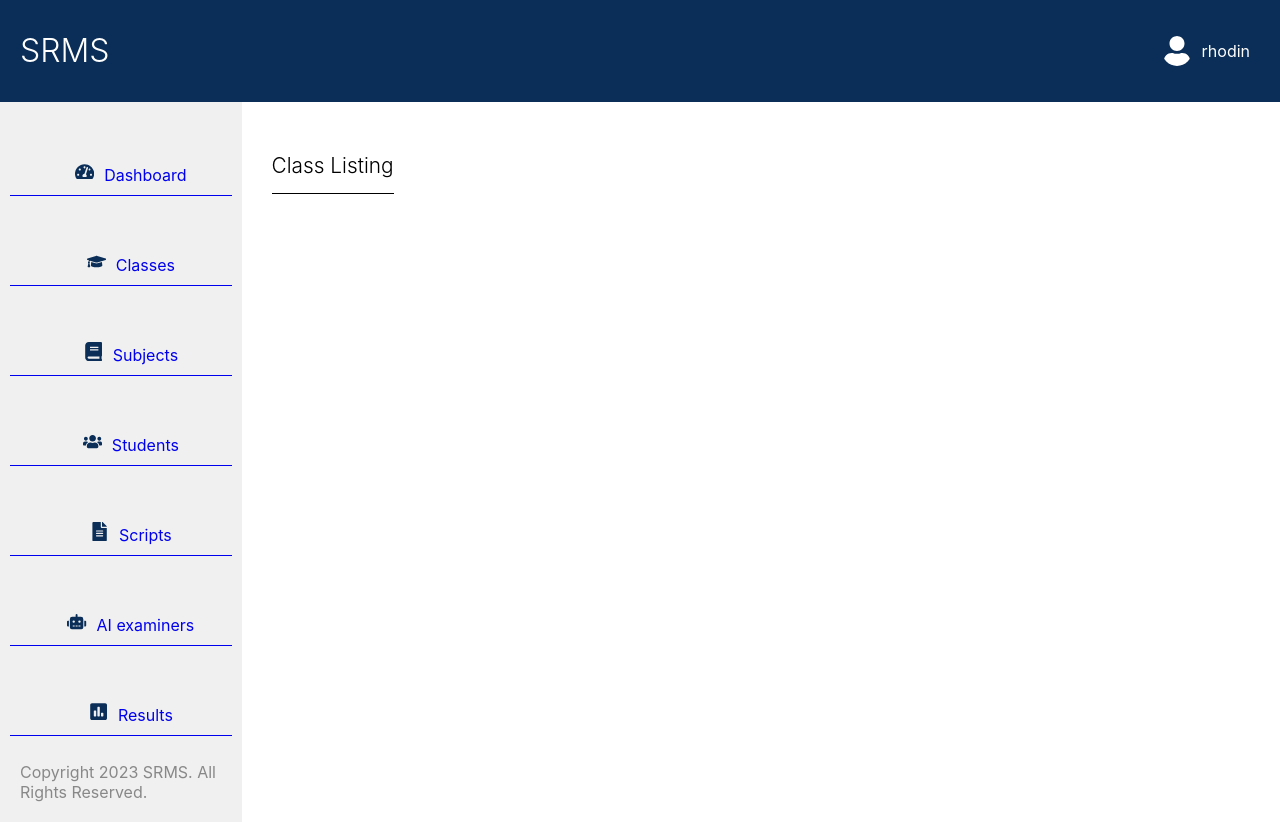
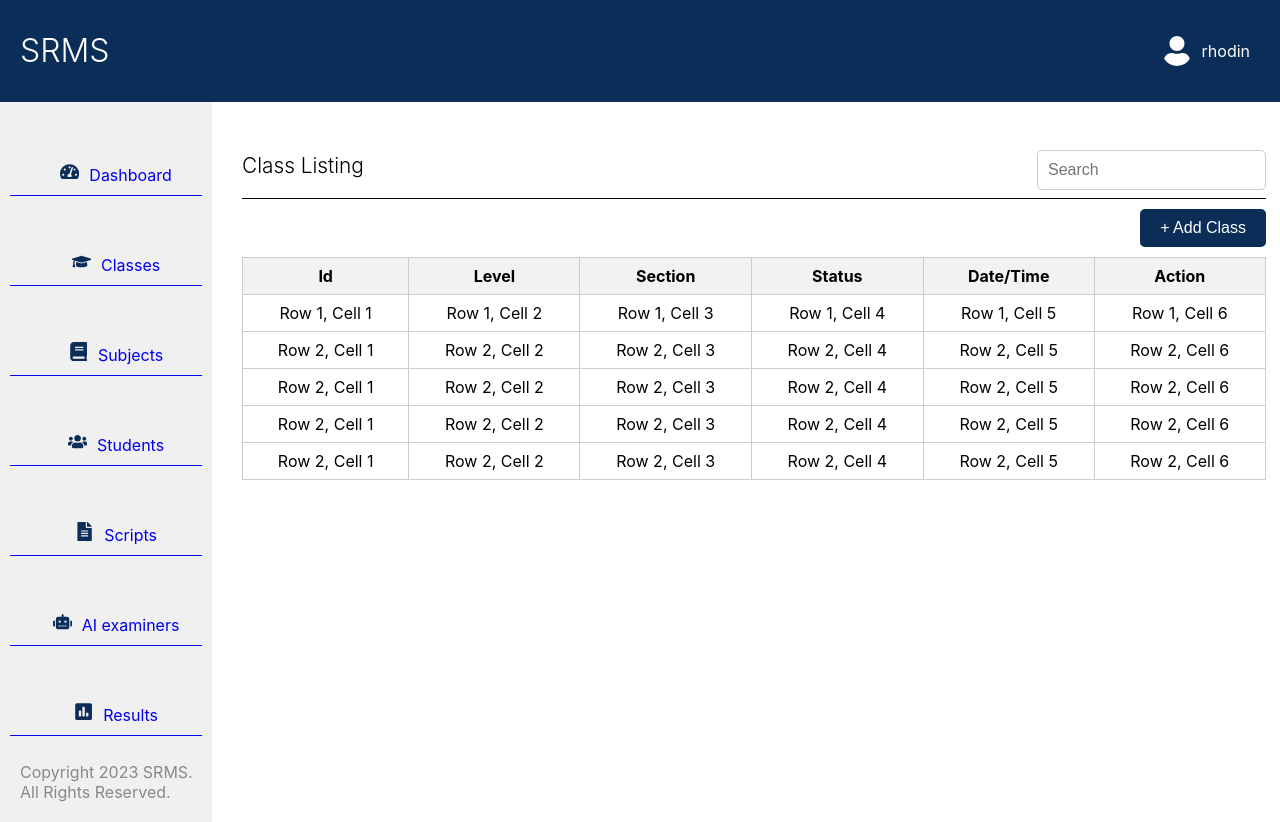
Before and after one commit to mirembe-mariam/srms-frontend, a React (Create React App) app: page /classes in a window 1280 px wide. Built offline with nearby package versions, Linux system fonts and the light colour scheme; the HTML template or start-up script is replaced by a standard one.

Commit message:
added the button and table for the class component

```diff
--- a/src/Components/Classes/Classcontent.tsx
+++ b/src/Components/Classes/Classcontent.tsx
@@ -1,13 +1,70 @@
 import React from "react";
 import "./classes.css";
+
 const Classcontent = () => {
   return (
     <div className="content">
-      <h3 className="header">Class Listing</h3>
-      {/* <hr /> */}
-      <div>
-
+      <div className="header-items">
+        <h3 className="header">Class Listing</h3>
+        <input type="text" placeholder="Search" className="search-input" />
       </div>
+      <div className="actions">
+        <button className="add-button"> + Add Class</button>
+      </div>
+      <table className="class-table">
+        <thead>
+          <tr>
+            <th>Id</th>
+            <th>Level</th>
+            <th>Section</th>
+            <th>Status</th>
+            <th>Date/Time</th>
+            <th>Action</th>
+          </tr>
+        </thead>
+        <tbody>
+          <tr>
+            <td>Row 1, Cell 1</td>
+            <td>Row 1, Cell 2</td>
+            <td>Row 1, Cell 3</td>
+            <td>Row 1, Cell 4</td>
+            <td>Row 1, Cell 5</td>
+            <td>Row 1, Cell 6</td>
+          </tr>
+          <tr>
+            <td>Row 2, Cell 1</td>
+            <td>Row 2, Cell 2</td>
+            <td>Row 2, Cell 3</td>
+            <td>Row 2, Cell 4</td>
+            <td>Row 2, Cell 5</td>
+            <td>Row 2, Cell 6</td>
+          </tr>
+          <tr>
+            <td>Row 2, Cell 1</td>
+            <td>Row 2, Cell 2</td>
+            <td>Row 2, Cell 3</td>
+            <td>Row 2, Cell 4</td>
+            <td>Row 2, Cell 5</td>
+            <td>Row 2, Cell 6</td>
+          </tr>
+          <tr>
+            <td>Row 2, Cell 1</td>
+            <td>Row 2, Cell 2</td>
+            <td>Row 2, Cell 3</td>
+            <td>Row 2, Cell 4</td>
+            <td>Row 2, Cell 5</td>
+            <td>Row 2, Cell 6</td>
+          </tr>
+          <tr>
+            <td>Row 2, Cell 1</td>
+            <td>Row 2, Cell 2</td>
+            <td>Row 2, Cell 3</td>
+            <td>Row 2, Cell 4</td>
+            <td>Row 2, Cell 5</td>
+            <td>Row 2, Cell 6</td>
+          </tr>
+        </tbody>
+      </table>
     </div>
   );
 };
--- a/src/Components/Classes/classes.css
+++ b/src/Components/Classes/classes.css
@@ -4,10 +4,39 @@
 .content {
   margin-left: 30px;
   margin-top: 30px;
+  width: 80%;
 }
 .header {
   font-size: 1.3rem;
+  font-weight: 300;
+}
+.header-items {
+  display: flex;
+  align-items: center;
+  justify-content: space-between;
   border-bottom: 1px solid black;
-  font-weight: 300;
-  padding-bottom: 15px;
 }
+.add-button {
+  float: right;
+  margin-top: 10px;
+  margin-bottom: 10px;
+}
+
+.class-table {
+  width: 100%;
+  border-collapse: collapse;
+  margin-top: 20px;
+  border-radius: 20px !important;
+}
+
+.class-table th,
+.class-table td {
+  border: 1px solid #ccc;
+  padding: 8px;
+  text-align: center;
+}
+
+.class-table th {
+  background-color: #f2f2f2;
+  font-weight: bold;
+}
--- a/src/Components/Dashboard/Feed/Feed.css
+++ b/src/Components/Dashboard/Feed/Feed.css
@@ -2,10 +2,11 @@
     flex: 1;
     background-color: #ffffff;
     margin-left: 30px;
+    width: 80%
 
 }
 .feed h3{
-    margin-top: 40px;
+    margin-top: 50px;
 }
 .feed-cards{
 
--- a/src/Components/Dashboard/Sidebar/sidebar.css
+++ b/src/Components/Dashboard/Sidebar/sidebar.css
@@ -1,14 +1,14 @@
 .side-bar {
-  flex: 0.2;
+  /* flex: 0.2; */
   background-color: #f0f0f0;
   flex-direction: column;
   padding-bottom: 20px;
   justify-content: space-between;
   display: flex;
   cursor: pointer;
-  width: 13%;
+  width: 15%;
   height: calc(100vh - 100px);
-   overflow: hidden;
+  overflow: hidden;
   padding: 10px;
 
 }
```
